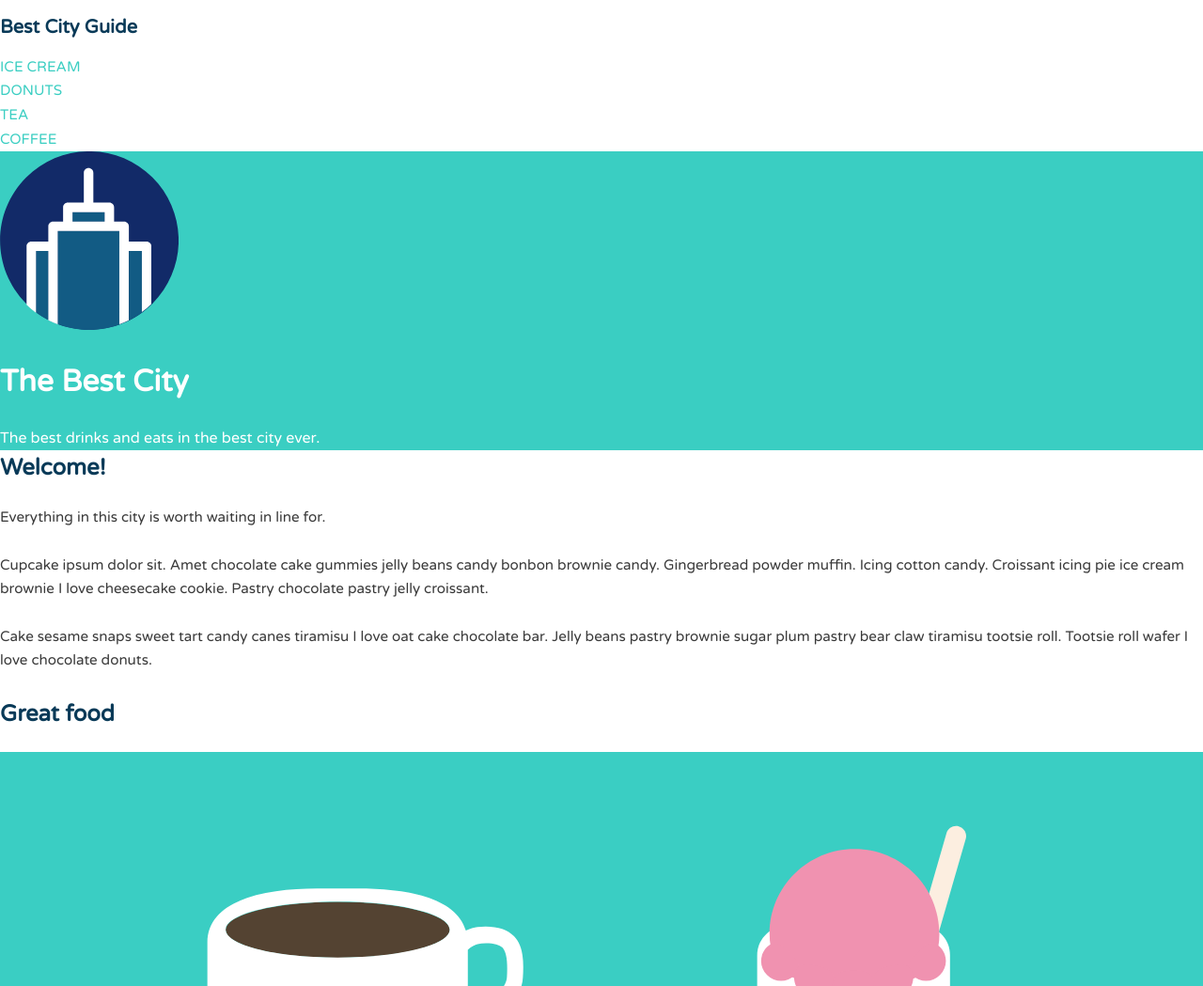
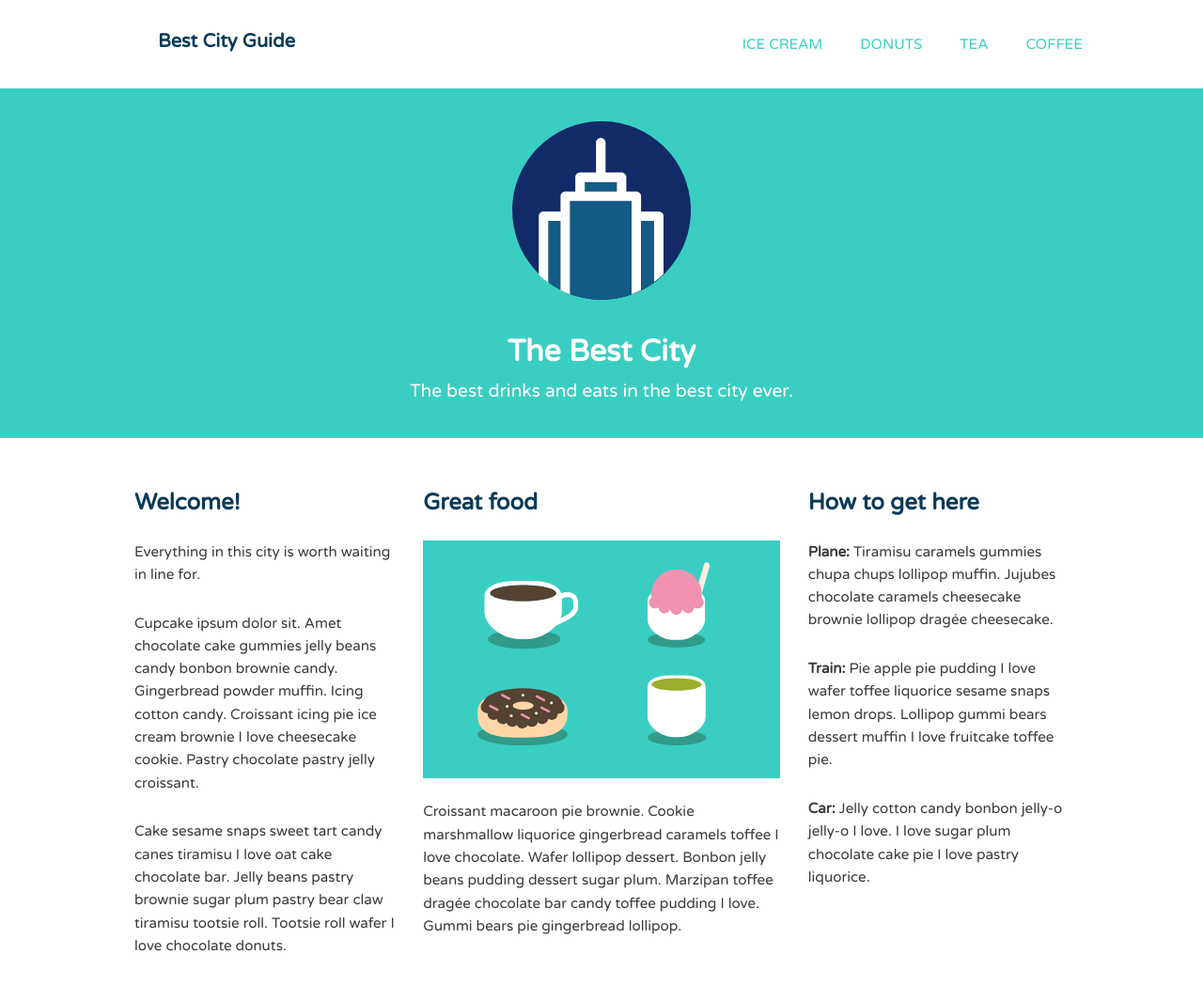
Before and after one commit to Antonio-Cabrero/Responsive-site, a plain HTML site: page index.html in a window 1280 px wide. Shown: the top 1049 px of the page at 94% size. Drawn offline with Linux system fonts and the light colour scheme.

Commit message:
set media queries and style accordingly. small screens 1 column, medium screens 2 colums, large screens 3 columns.

```diff
--- a/css/style.css
+++ b/css/style.css
@@ -2,9 +2,6 @@
   Base Element Styles
 ==================================== */
 
-* {
-	box-sizing: border-box;
-}
 
 body {
 	font-family: 'Varela Round', sans-serif;
@@ -48,6 +45,8 @@ img {
 
 .name a,
 .main-nav a {
+	width: 100%;
+	display: inline-block;
 	text-align: center;
 }
 
@@ -61,23 +60,52 @@ img {
 	color: #093a58;
 }
 
+.main-nav li {
+	margin: 20px 0;
+}
+
 /* ---- Layout Containers ---- */
 
+.main-header {
+	width: 100%;
+}
+
 .banner {
+  text-align: center;
 	color: #fff;
 	background: #3acec2;
+	padding: 35px 0;
+	width: 100%;
 }
 
 .main-footer {
+  text-align: center;
 	background: #d9e4ea;
 	padding: 2em 0;
+	margin-top: 30px;
+	width: 100%;
+}
+
+.col {
+	vertical-align: top;
+	margin-top: 50px;
+	display: inline-block;
+	padding: 0 15px;
+}
+
+.content-wrap{
 	margin-top: 30px;
 }
 
 /* ---- Page Elements ---- */
 
 .logo {
+	margin: auto;
 	width: 190px;
+}
+
+.headline {
+	margin-bottom: 0;
 }
 
 /* =================================
@@ -86,7 +114,54 @@ img {
 
 @media (min-width: 769px) {
 
+.content-wrap {
+	margin: 0 auto;
+	width: 90%;
+}
 
+.main-nav {
+	float: right;
+	text-align: center;
+	display: inline-block;
+	vertical-align: top;
+}
+
+.main-nav li{
+	float: left;
+}
+
+.name a,
+.main-nav a {
+	width: 100%;
+	padding: 15px 20px;
+
+}
+
+.main-nav a {
+	font-size: .95em;
+	color: #3acec2;
+	text-transform: uppercase;
+}
+
+.main-nav a:hover {
+	color: #093a58;
+}
+
+.name,
+.col {
+	box-sizing: border-box;
+	float: left;
+}
+
+.primary,
+.secondary {
+	width: 50%;
+}
+
+
+.tagline{
+	font-size: 1.2em;
+	}
 
 	/* ---- Float clearfix ---- */
 
@@ -97,3 +172,28 @@ img {
 	}
 
 }
+
+@media (min-width: 1025px) {
+
+.content-wrap {
+	width: 80%;
+	max-width: 1150px
+}
+
+.secondary,
+.tertiary {
+	width: 30%;
+
+}
+
+.primary {
+	width: 40%;
+}
+
+
+		.clearfix::after {
+			content: " ";
+			display: table;
+		  clear: both;
+	}
+}
--- a/index.html
+++ b/index.html
@@ -8,8 +8,9 @@
 	<link rel="stylesheet" href="css/style.css">
 </head>
 <body>
+	<div class="content-wrap clearfix">
+		<header class="main-header ">
 
-	<header class="main-header">
 			<h1 class="name"><a href="#">Best City Guide</a></h1>
 			<ul class="main-nav">
 				<li><a href="#">ice cream</a></li>
@@ -18,13 +19,14 @@
 				<li><a href="#">coffee</a></li>
 			</ul>
 		</header><!--/.main-header-->
+	</div>
 
 		<div class="banner">
 			<img class="logo" src="img/city-logo.svg" alt="City">
 			<h1 class="headline">The Best City</h1>
 			<span class="tagline">The best drinks and eats in the best city ever.</span>
 		</div><!--/.banner-->
-
+	<div class="content-wrap clearfix">
 		<div class="secondary col">
 			<h2>Welcome!</h2>
 			<p>Everything in this city is worth waiting in line for.</p>
@@ -44,9 +46,9 @@
 			<p><strong>Train: </strong>Pie apple pie pudding I love wafer toffee liquorice sesame snaps lemon drops. Lollipop gummi bears dessert muffin I love fruitcake toffee pie.</p>
 			<p><strong>Car: </strong>Jelly cotton candy bonbon jelly-o jelly-o I love. I love sugar plum chocolate cake pie I love pastry liquorice.</p>
 		</div><!--/.tertiary-->
-
+	</div>
 	<footer class="main-footer">
-		<span>&copy;2015 Residents of The Best City Ever.</span>
+		<span>&copy;2019 Residents of The Best City Ever.</span>
 	</footer>
 
 </body>
```
Lines whose indentation alone changed are shown as unchanged.
